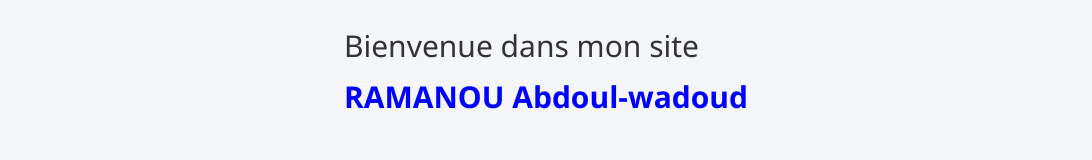
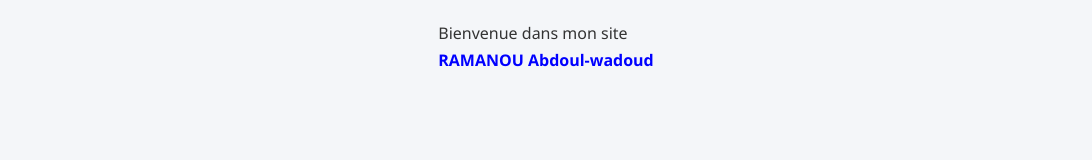
Before and after one commit to wadoudramanou5-max/projetweb, a plain HTML site: page bare.html in a window 1280 px wide. Shown: the full height of the page, 94-1186 px from the left. Drawn offline with nearby package versions, Linux system fonts and the light colour scheme.

Commit message:
Add files via upload

```diff
--- a/bare.html
+++ b/bare.html
@@ -156,7 +156,7 @@ header{
     </style>
      <nav style="display: flex; justify-content: space-between;">
         <a href="http://uac.bj"><img src="uac.jpg" title="aller sur le site de l'UAC" width="70" height="100"></a>
-        <p style="font-size: 30px;">Bienvenue dans mon site <br/><a href="tp3.html#description" target="f3" style="color: blue; font-weight: bold; text-decoration: none;">RAMANOU Abdoul-wadoud</a></p>
+        <p>Bienvenue dans mon site <br/><a href="tp3.html#description" target="f3" style="color: blue; font-weight: bold; text-decoration: none;">RAMANOU Abdoul-wadoud</a></p>
         <a href="http://eneam.uac.bj"><img src="eneam.jpg" title="aller sur le site de l'ENEAM" width="70" height="100"></a   >
 
     </nav>
```
